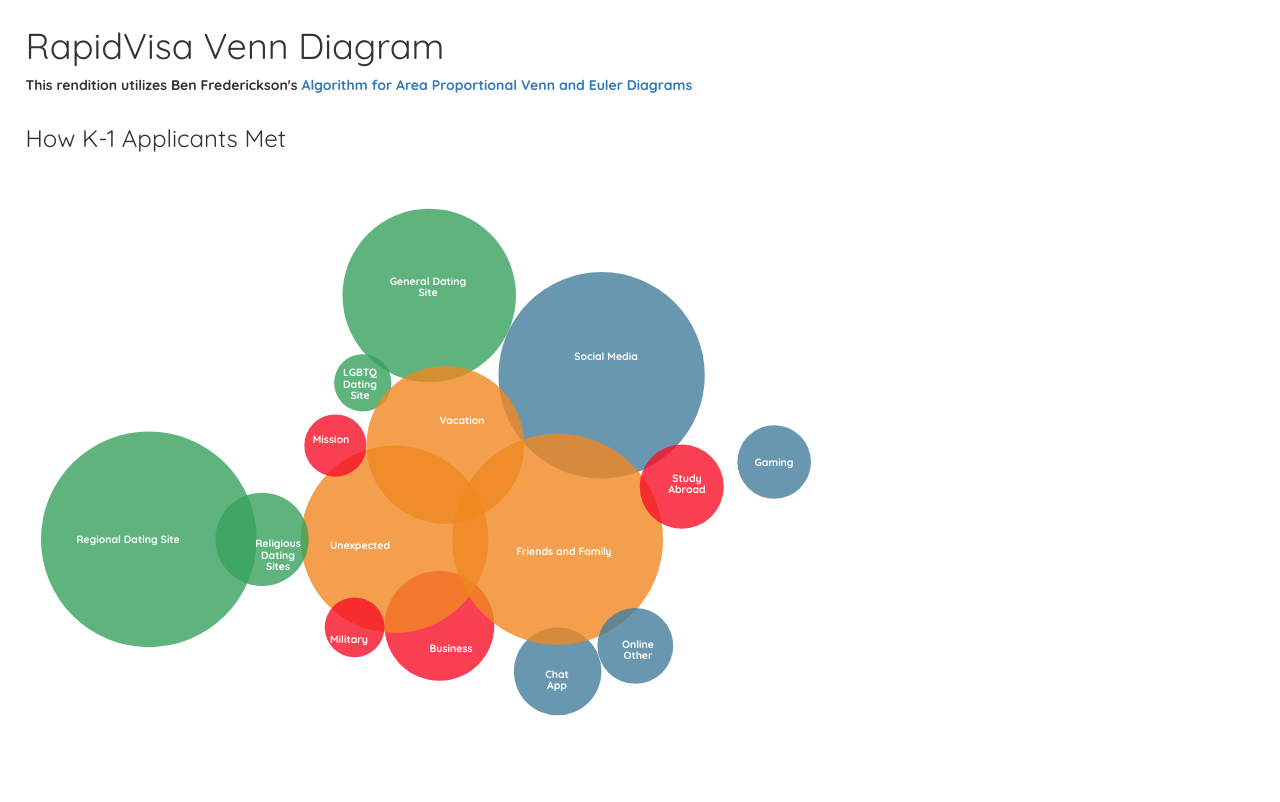
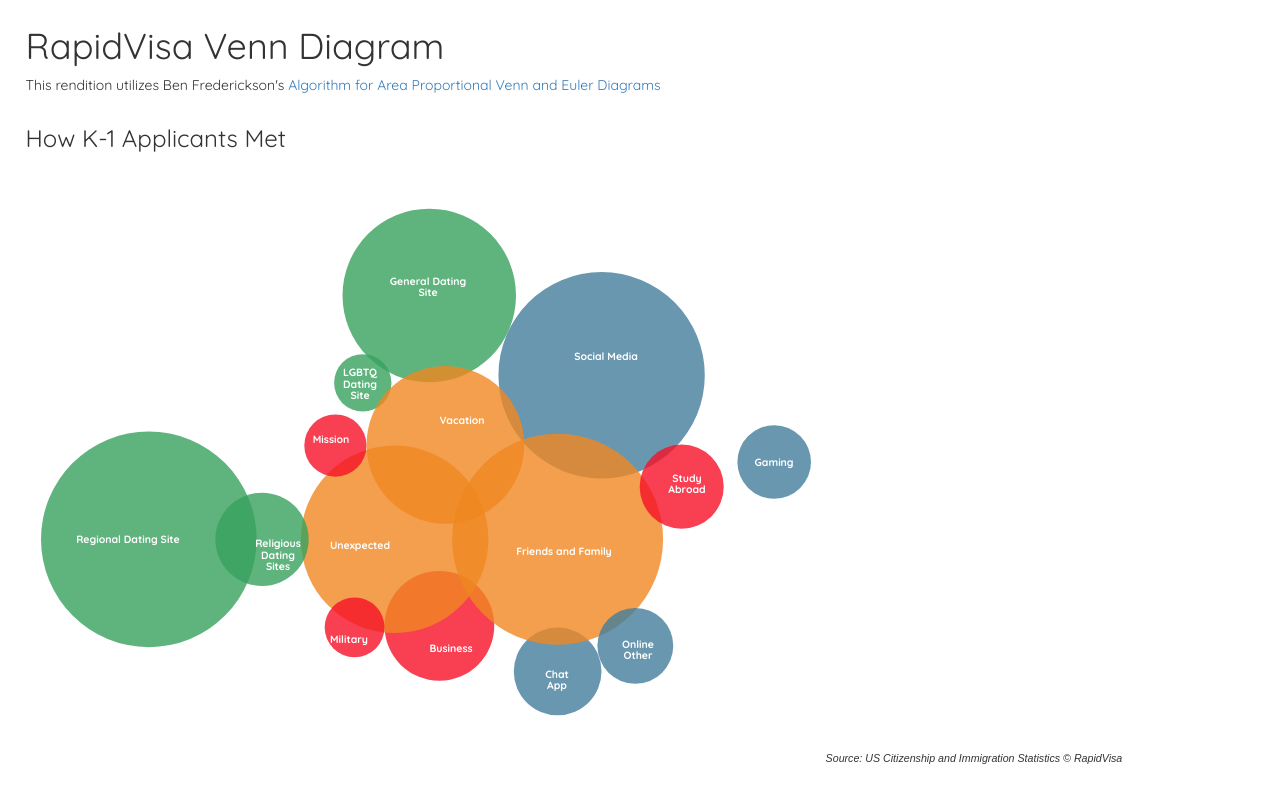
Before and after one commit to sstaple15/rv_venn, a plain HTML site: page index.html in a window 1280 px wide. Drawn offline with nearby package versions, Linux system fonts and the light colour scheme.

Commit message:
Update index.html

```diff
--- a/index.html
+++ b/index.html
@@ -14,7 +14,7 @@
             <style>
                 body {
                     font-family: 'Quicksand', sans-serif;
-                    font-weight: 700;
+                    font-weight: 200;
                     font-size : 14px;
                     margin: 2% 2% 2% 2%;
 }
@@ -105,6 +105,15 @@
                     .style("stroke-opacity", 1)
                     .style("stroke", "fff");
 
+                   div.append("text")
+                      .attr("text-anchor", "end")
+                      .style("font-style", "italic")
+                      .style("font-family", "sans-serif")
+                      .style("font-size", '8pt')
+                      .on("click", function() { window.open("https://rapidvisa.com/k1-visa-report/");
+                      })
+                      .html("Source: US Citizenship and Immigration Statistics &copy; RapidVisa")
+
         var tooltip = d3.select("#venn_one").append("div")
             .attr("class", "venntooltip");
 
@@ -114,7 +123,7 @@
                 venn.sortAreas(div, d);
                 // Display a tooltip with the current size
                 tooltip.transition().duration(40).style("opacity", 1);
-                tooltip.text("How " + d.size + " Respondents Met");
+                tooltip.text("How " + d3.format(".1f")(d.size/4979*100) + "% of Respondents Met");
                 // highlight the current path
                 // highlight the current path
                 var selection = d3.select(this).transition("tooltip").duration(400);
```
